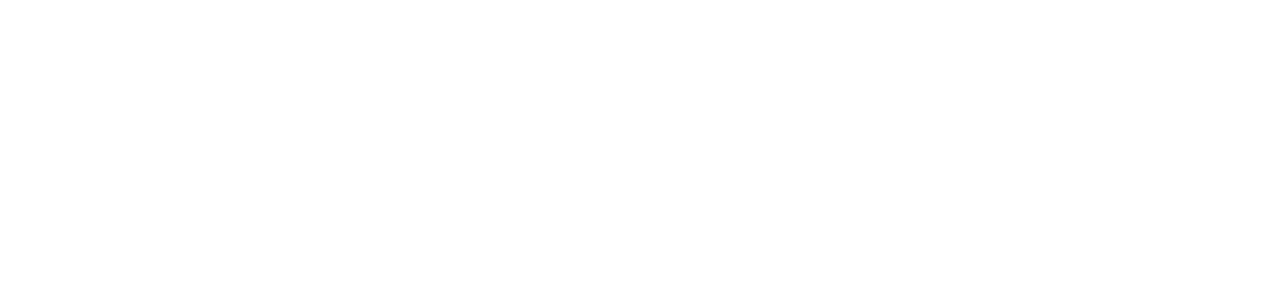
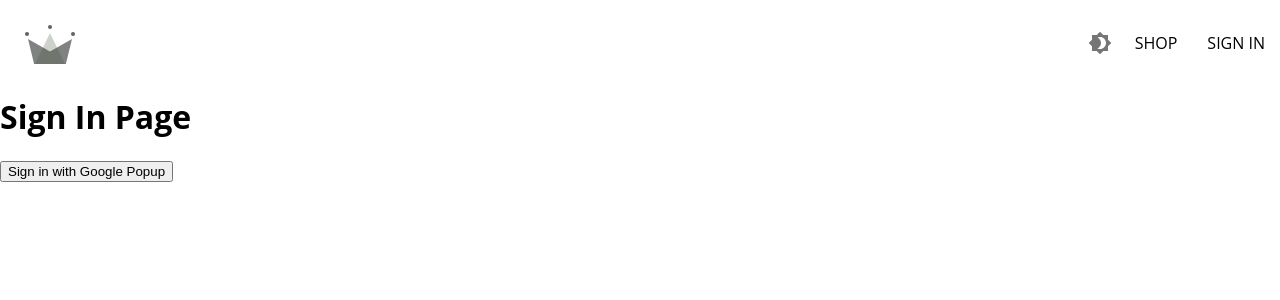
Before and after one commit to azurastar134/crwn-clothing, a React (Create React App) app: page /sign-in in a window 1280 px wide. Before the commit this address had no page. Shown: the top 300 px of the page. Built offline with nearby package versions, Linux system fonts and the light colour scheme.

Commit message:
starting building authentication with firebase

```diff
--- a/package.json
+++ b/package.json
@@ -5,6 +5,7 @@
   "dependencies": {
     "@emotion/react": "^11.10.0",
     "@emotion/styled": "^11.10.0",
+    "@fortawesome/fontawesome-free": "^6.2.0",
     "@mui/icons-material": "^5.10.2",
     "@mui/material": "^5.10.2",
     "@testing-library/jest-dom": "^5.16.4",
--- a/src/App.js
+++ b/src/App.js
@@ -1,6 +1,7 @@
 import { Routes, Route } from "react-router-dom";
 import Home from "./routes/home/home.component";
 import Navigation from "./routes/navigation/navigation.component";
+import SignIn from "./routes/sign-in/sign-in.component";
 
 const Shop = () => {
   return <h1>I am the shop page</h1>;
@@ -12,6 +13,7 @@
       <Route path="/" element={<Navigation />}>
         <Route index element={<Home />} />
         <Route path="shop" element={<Shop />} />
+        <Route path="sign-in" element={<SignIn />} />
       </Route>
     </Routes>
   );
--- a/src/ThemeChanger.js
+++ b/src/ThemeChanger.js
@@ -32,9 +32,10 @@
           },
         }}
         className="icon-button"
-        style={{ marginTop: "16px", transition: "ease-in-out 0.5s" }}
+        style={{ marginTop: "16px" }}
         onClick={() => {
           setThemeState(!themeState);
+          document.body.classList.add("dark-light-toggle-transition");
         }}
       >
         {themeState ? <Brightness7 /> : <Brightness4 />}
--- a/src/components/category-item/category-item.styles.scss
+++ b/src/components/category-item/category-item.styles.scss
@@ -6,7 +6,6 @@
   align-items: center;
   justify-content: center;
   border: 2px solid rgb(24, 22, 22);
-  transition: border-color 0.5s ease-in-out;
   margin: 0 7.5px 15px;
   overflow: hidden;
 
--- a/src/index.scss
+++ b/src/index.scss
@@ -1,34 +1,30 @@
 $bg-dark-mode: rgb(24, 22, 22);
-$bg-light-mode: rgb(236, 230, 230);
-$grey-dark-mode: rgba(66, 66, 66, 0.712);
-$white-text: rgb(236, 230, 230);
 $primary: rgb(236, 230, 230);
-
-.preload {
-  transition: none !important;
-}
 
 body {
   margin: 0;
   font-family: "Open Sans", sans-serif;
   -webkit-font-smoothing: antialiased;
   -moz-osx-font-smoothing: grayscale;
+}
+
+.dark-light-toggle-transition {
   transition: background-color 0.5s ease;
 }
 
 body.dark-mode {
   background-color: $bg-dark-mode;
-  transition: background-color 0.5s ease;
 
   a {
     color: $primary;
   }
+
   .icon-button {
     color: rgb(236, 230, 230);
   }
+
   .category-container {
     border-color: rgb(236, 230, 230);
-    transition: border-color 0.5s ease-in-out;
   }
 
   h1 {
--- a/src/routes/navigation/navigation.component.jsx
+++ b/src/routes/navigation/navigation.component.jsx
@@ -17,6 +17,9 @@
           <Link className="nav-link" to="/shop">
             SHOP
           </Link>
+          <Link className="nav-link" to="/sign-in">
+            SIGN IN
+          </Link>
         </div>
       </div>
       <Outlet />
--- /dev/null
+++ b/src/routes/sign-in/sign-in.component.jsx
@@ -0,0 +1,17 @@
+import { signInWithGooglePopup } from "../../utils/firebase/firebase.utils";
+
+const SignIn = () => {
+  const logGoogleUser = async () => {
+    const response = await signInWithGooglePopup();
+    console.log(response);
+  };
+  return (
+    <div>
+      <h1>Sign In Page</h1>
+
+      <button onClick={logGoogleUser}>Sign in with Google Popup</button>
+    </div>
+  );
+};
+
+export default SignIn;
--- /dev/null
+++ b/src/utils/firebase/firebase.utils.js
@@ -0,0 +1,28 @@
+import { initializeApp } from "firebase/app";
+import {
+  getAuth,
+  signInWithRedirect,
+  signInWithPopup,
+  GoogleAuthProvider,
+} from "firebase/auth";
+
+const firebaseConfig = {
+  apiKey: "AIzaSyBlQIVVG0Jh40R_ujrhx_DMwg8RSFxfLyk",
+  authDomain: "crown-clothing-c9bac.firebaseapp.com",
+  projectId: "crown-clothing-c9bac",
+  storageBucket: "crown-clothing-c9bac.appspot.com",
+  messagingSenderId: "148710886899",
+  appId: "1:148710886899:web:02fd08bacce27f42c65686",
+  measurementId: "G-8MR3TZ6N4K",
+};
+
+// Initialize Firebase
+const firebaseApp = initializeApp(firebaseConfig);
+
+const provider = new GoogleAuthProvider();
+provider.setCustomParameters({
+  prompt: "select_account",
+});
+
+export const auth = getAuth();
+export const signInWithGooglePopup = () => signInWithPopup(auth, provider);
```
Also changed, not shown: 1 other file (tests, documents, lock files or other folders).
